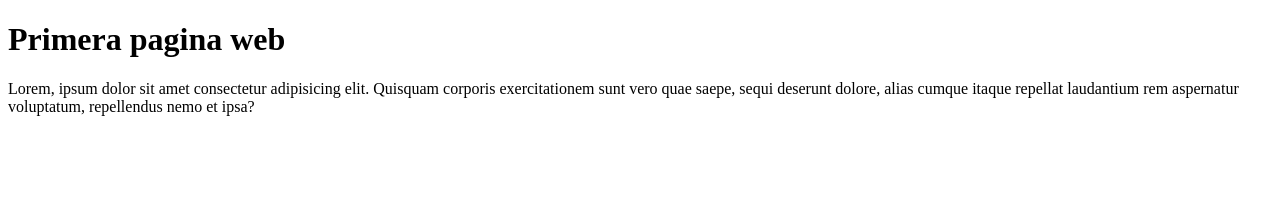
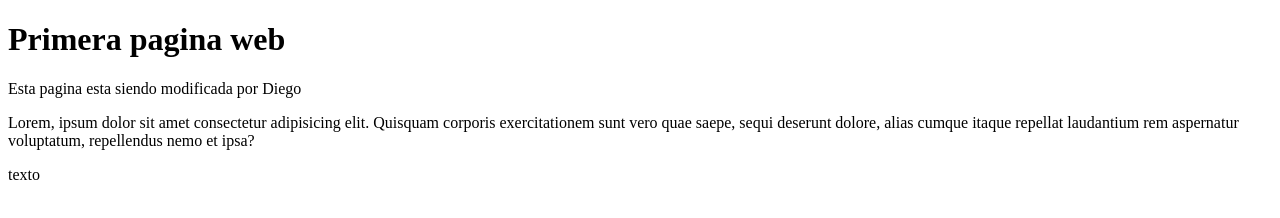
Before and after one commit to drbh2020/clase4-c2, a plain HTML site: page views/index.html in a window 1280 px wide. Drawn offline with Linux system fonts and the light colour scheme.

Commit message:
modificando html h1 y p

```diff
--- a/views/index.html
+++ b/views/index.html
@@ -7,10 +7,12 @@
   </head>
   <body>
     <h1>Primera pagina web</h1>
+    <p>Esta pagina esta siendo modificada por Diego</p>
     <p>
       Lorem, ipsum dolor sit amet consectetur adipisicing elit. Quisquam corporis exercitationem
       sunt vero quae saepe, sequi deserunt dolore, alias cumque itaque repellat laudantium rem
       aspernatur voluptatum, repellendus nemo et ipsa?
     </p>
+    <div>texto</div>
   </body>
 </html>
```
